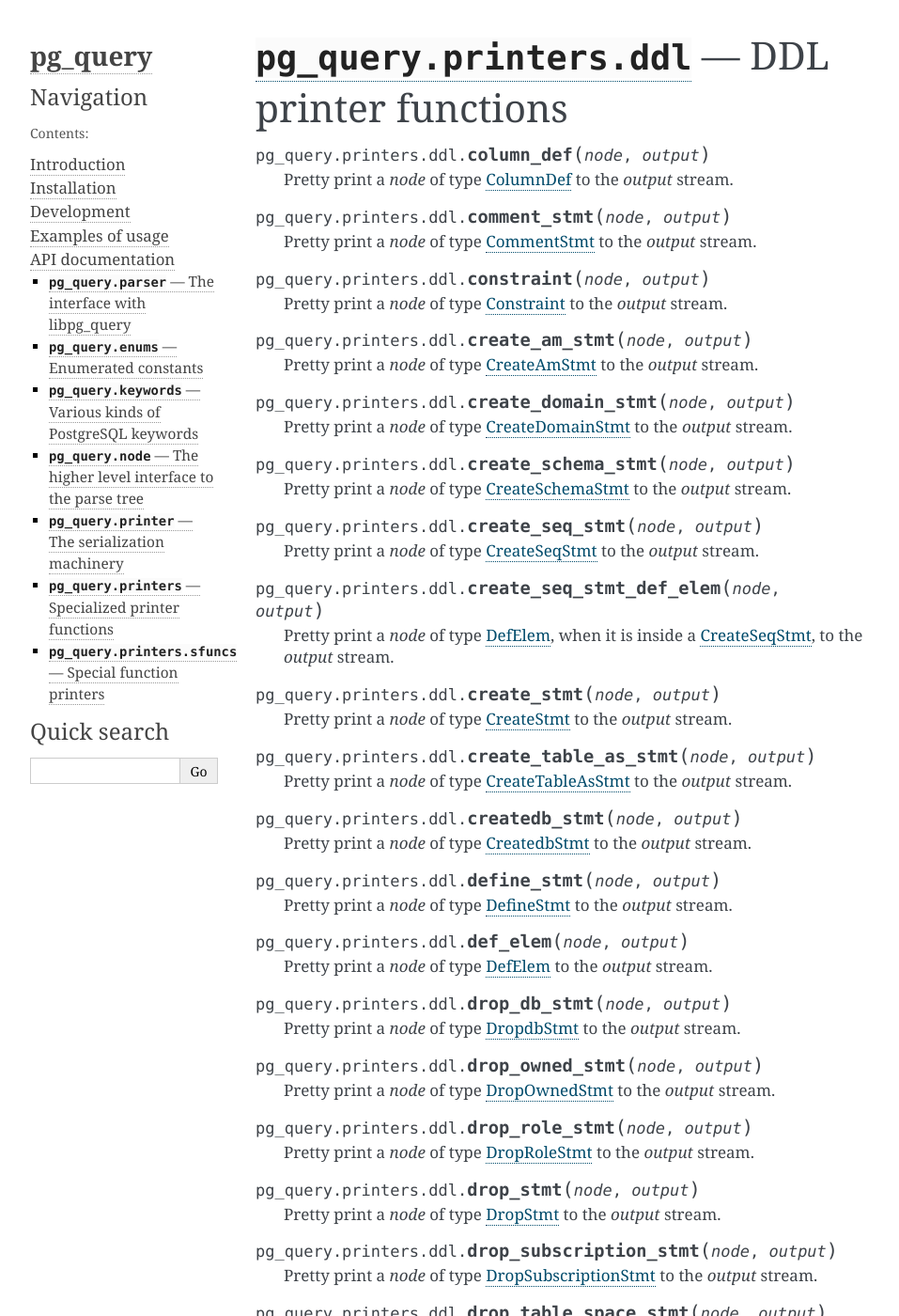
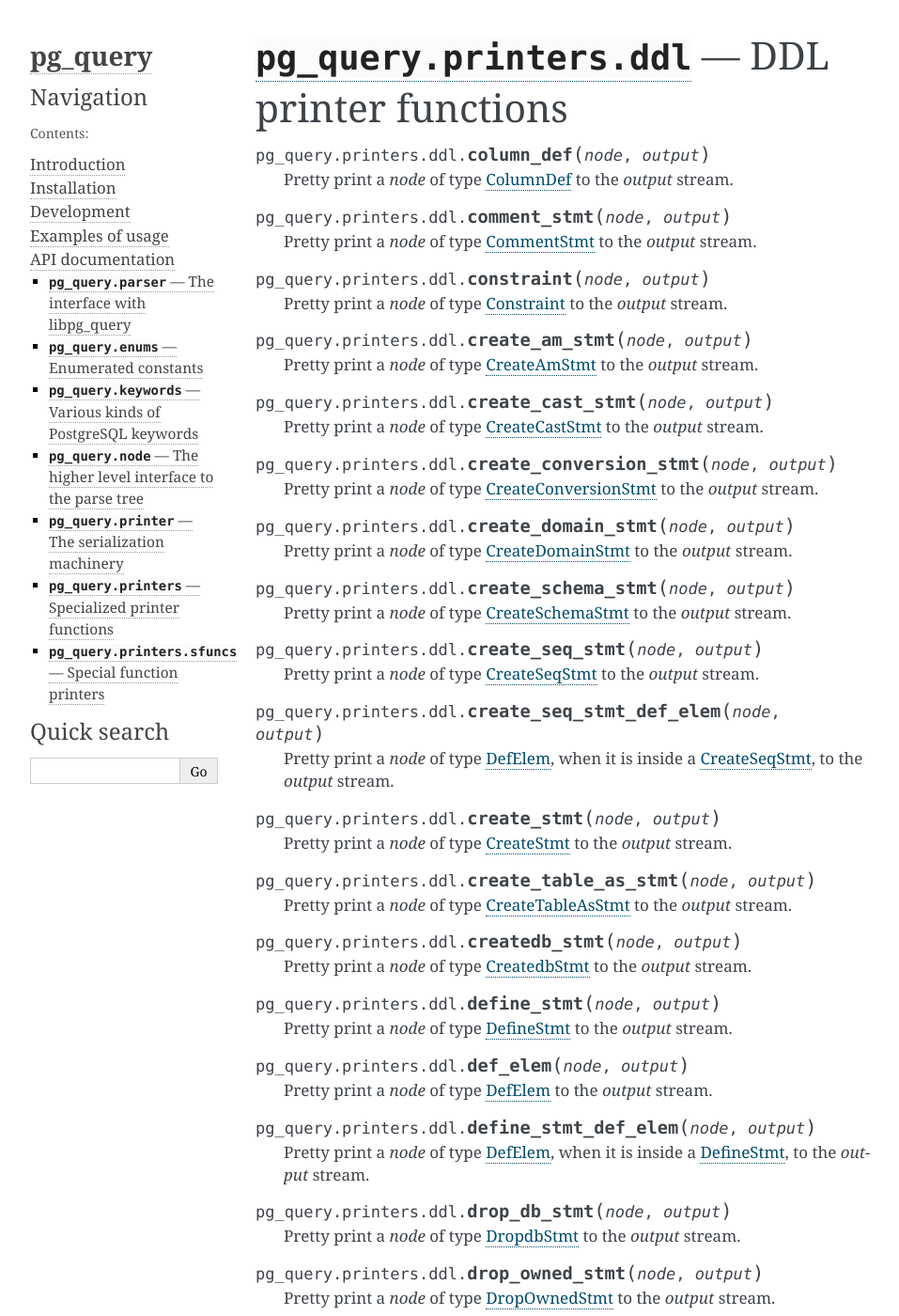
Before and after one commit to lelit/pglast, a Sphinx documentation site: the page built from docs/ddl.rst, in a window 1280 px wide and 1400 px high. Shown: the whole window at 94% size, without its empty margins (148-1105 px from the left). Built offline with Sphinx 7.4.7, drawn with Linux system fonts in a browser that asks for light colours.

Commit message:
Update printers doc

```diff
--- a/docs/ddl.rst
+++ b/docs/ddl.rst
@@ -35,6 +35,18 @@
 .. function:: create_am_stmt(node, output)
 
    Pretty print a `node` of type `CreateAmStmt <https://github.com/lfittl/libpg_query/blob/43ce2e8/src/postgres/include/nodes/parsenodes.h#L2336>`__ to the `output` stream.
+
+.. index:: CreateCastStmt
+
+.. function:: create_cast_stmt(node, output)
+
+   Pretty print a `node` of type `CreateCastStmt <https://github.com/lfittl/libpg_query/blob/43ce2e8/src/postgres/include/nodes/parsenodes.h#L3252>`__ to the `output` stream.
+
+.. index:: CreateConversionStmt
+
+.. function:: create_conversion_stmt(node, output)
+
+   Pretty print a `node` of type `CreateConversionStmt <https://github.com/lfittl/libpg_query/blob/43ce2e8/src/postgres/include/nodes/parsenodes.h#L3238>`__ to the `output` stream.
 
 .. index:: CreateDomainStmt
 
@@ -90,6 +102,13 @@
 .. function:: def_elem(node, output)
 
    Pretty print a `node` of type `DefElem <https://github.com/lfittl/libpg_query/blob/43ce2e8/src/postgres/include/nodes/parsenodes.h#L715>`__ to the `output` stream.
+
+.. index::
+   pair: DefineStmt;DefElem
+
+.. function:: define_stmt_def_elem(node, output)
+
+   Pretty print a `node` of type `DefElem <https://github.com/lfittl/libpg_query/blob/43ce2e8/src/postgres/include/nodes/parsenodes.h#L715>`__, when it is inside a `DefineStmt <https://github.com/lfittl/libpg_query/blob/43ce2e8/src/postgres/include/nodes/parsenodes.h#L2487>`__, to the `output` stream.
 
 .. index:: DropdbStmt
 
```
